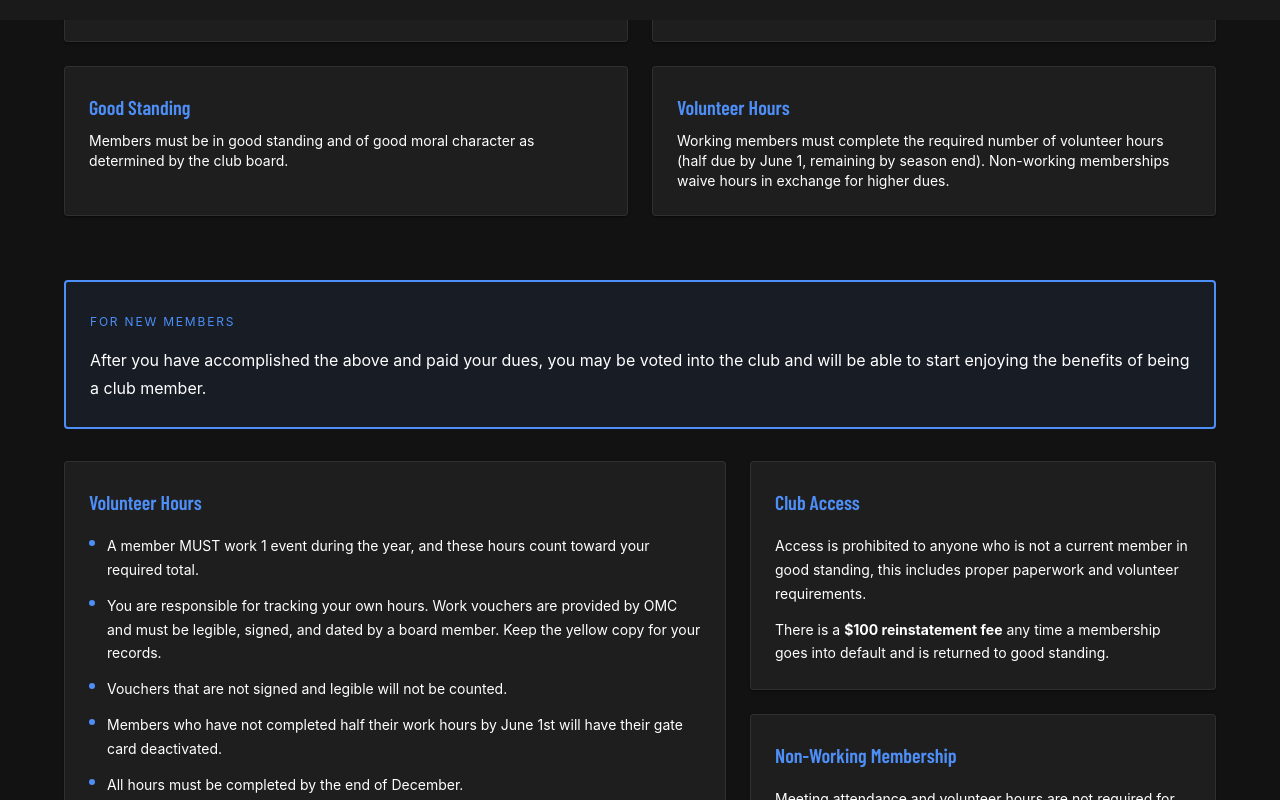
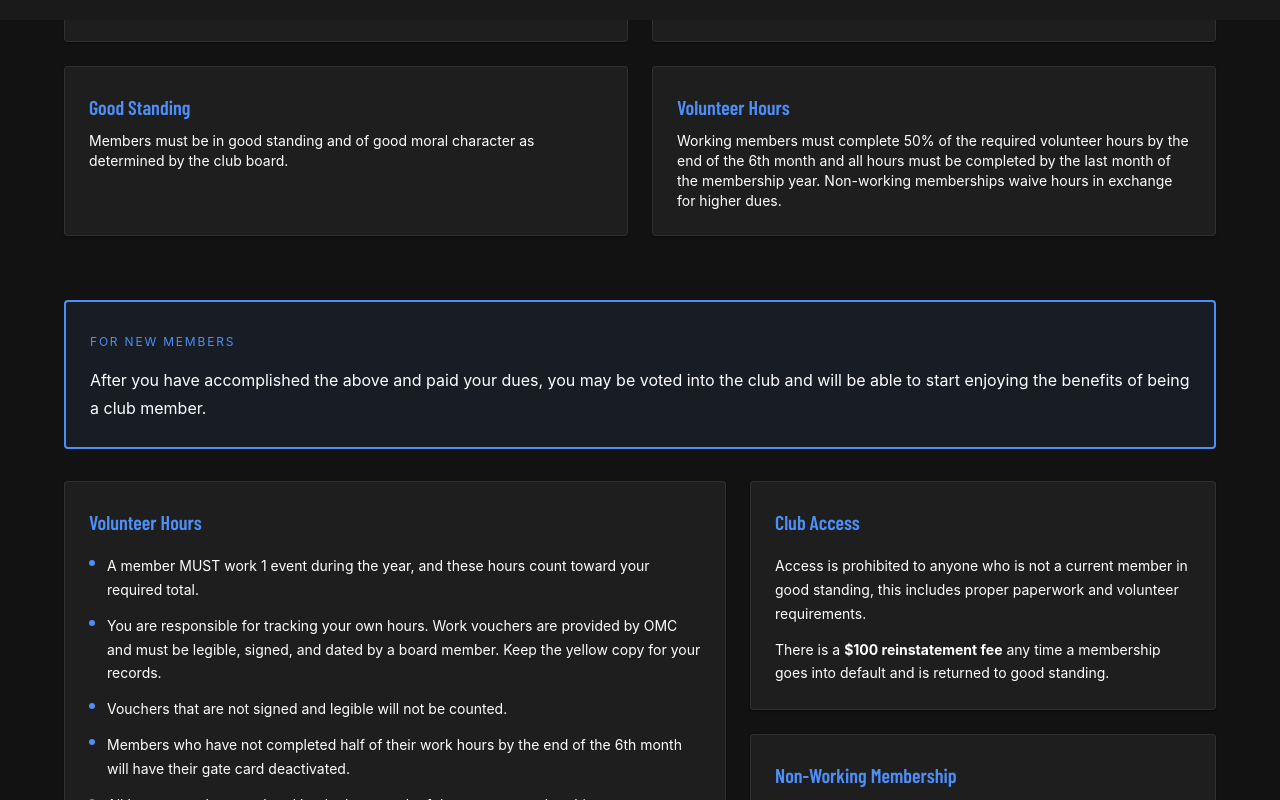
Before and after one commit to Kelley12/omc-racing, a Next.js app: page /membership in a window 1280 px wide. Shown: the part 780-1580 px from the top of the page. Built offline with nearby package versions, Linux system fonts and the light colour scheme; a web font is replaced by a local one.

Commit message:
Update volunteer hours wording to reference membership year milestones
Replaces fixed June 1/December dates with relative "6th month" / "last month of the membership year" language so it holds regardless of when a membership year starts.

```diff
--- a/app/membership/page.tsx
+++ b/app/membership/page.tsx
@@ -67,7 +67,7 @@ export default function MembershipPage() {
                 { title: 'Waiver', body: 'An annual waiver must be completed on the official form. No copies or prints allowed. Must be witnessed (or notarized if completing remotely). Available at meetings, events, or by contacting a board member.' },
                 { title: 'Meeting Attendance', body: 'Attend monthly club meetings held the first Thursday of each month at 7:00 PM. To be voted in, attend 2 meetings and work half your required hours, or attend 3 meetings.' },
                 { title: 'Good Standing', body: 'Members must be in good standing and of good moral character as determined by the club board.' },
-                { title: 'Volunteer Hours', body: 'Working members must complete the required number of volunteer hours (half due by June 1, remaining by season end). Non-working memberships waive hours in exchange for higher dues.' },
+                { title: 'Volunteer Hours', body: 'Working members must complete 50% of the required volunteer hours by the end of the 6th month and all hours must be completed by the last month of the membership year. Non-working memberships waive hours in exchange for higher dues.' },
               ].map((req) => (
                 <Grid key={req.title} size={{ xs: 12, sm: 6 }}>
                   <Card sx={{ height: '100%', border: '1px solid rgba(255,255,255,0.08)' }}>
@@ -108,8 +108,8 @@ export default function MembershipPage() {
                         'A member MUST work 1 event during the year, and these hours count toward your required total.',
                         'You are responsible for tracking your own hours. Work vouchers are provided by OMC and must be legible, signed, and dated by a board member. Keep the yellow copy for your records.',
                         'Vouchers that are not signed and legible will not be counted.',
-                        'Members who have not completed half their work hours by June 1st will have their gate card deactivated.',
-                        'All hours must be completed by the end of December.',
+                        'Members who have not completed half of their work hours by the end of the 6th month will have their gate card deactivated.',
+                        'All hours must be completed by the last month of the current membership year.',
                         'The day before each public event is a work day for prep. Flaggers are required at each event. Hours can also be earned via grounds clean-up: trash pick-up, weeds, emptying cans, starting gate, fence repair, and more. Contact the Groundskeeper or any board member for details.',
                       ].map((item, i) => (
                         <Box key={i} sx={{ display: 'flex', gap: 1.5, alignItems: 'flex-start' }}>
```
